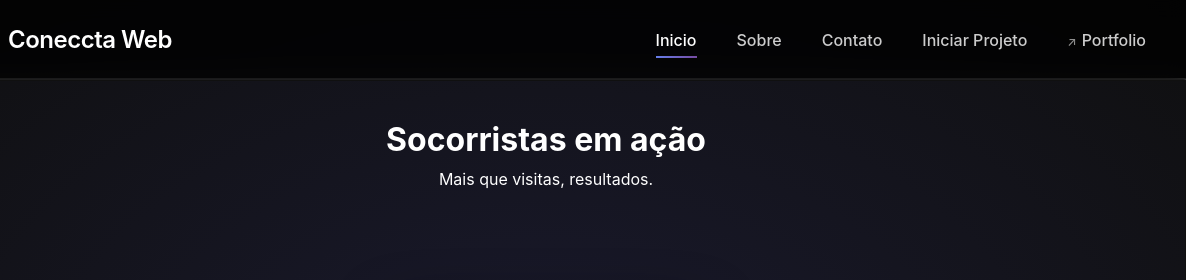
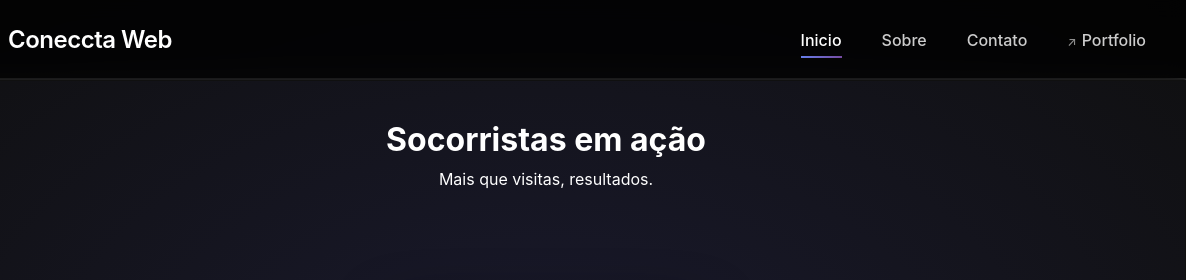
Before and after one commit to JoseRobertoRocha/conecctaweb, a plain HTML site: page index.html in a window 1280 px wide. Shown: the top 280 px of the page, 94-1280 px from the left. Drawn offline with Linux system fonts and the light colour scheme.

Commit message:
Update index.html

```diff
--- a/index.html
+++ b/index.html
@@ -56,8 +56,7 @@
             <a href="#home" class="menu-item active">Inicio</a>
             <a href="#about" class="menu-item">Sobre</a>
             <a href="#contact" class="menu-item">Contato</a>
-            <a href="iniciar_projeto.html" class="menu-item">Iniciar Projeto</a>
-            <a href="#" target="_blank" rel="noopener noreferrer" class="menu-item external">Portfolio</a>
+            <a href="https://joserobertorocha.github.io/Portf-lio/" target="_blank" rel="noopener noreferrer" class="menu-item external">Portfolio</a>
         </nav>
 
         <div class="menu-toggle" id="menuToggle">
```
